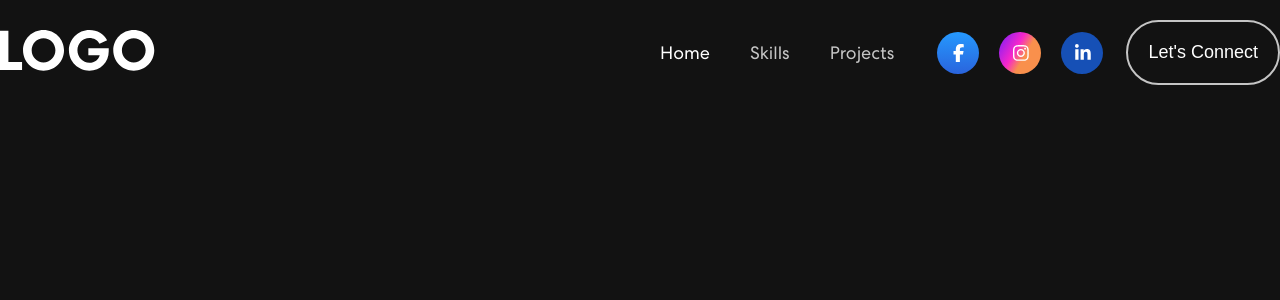
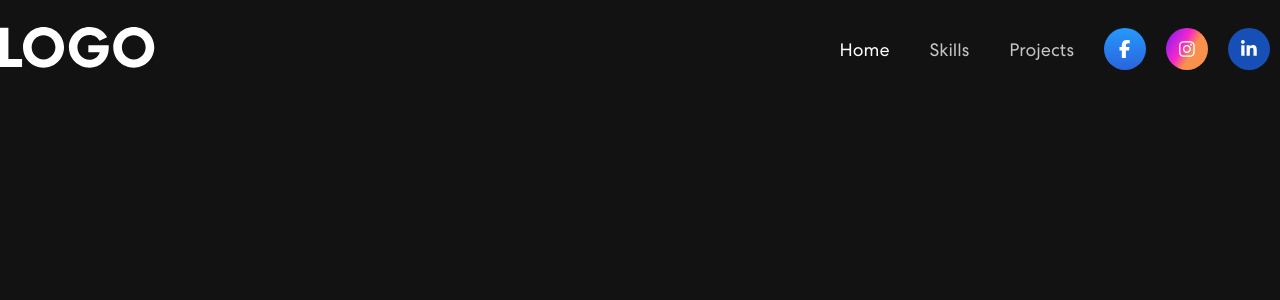
Before and after one commit to minhnhutbui/vue-portfolio, a Vue app: page / in a window 1280 px wide. Shown: the top 300 px of the page. Built offline with nearby package versions, Linux system fonts and the light colour scheme.

Commit message:
Change CSS class for navigation bar when scroll

```diff
--- a/src/components/NavBar.vue
+++ b/src/components/NavBar.vue
@@ -1,5 +1,6 @@
 <template>
-	<div id="nav" class="grid wide">
+	<div id="nav" ref="navBar">
+		<div class="content grid wide">
 			<div class="nav_left">
 				<img src="../assets/img/logo.svg" alt="Logo" />
 			</div>
@@ -25,33 +26,40 @@
 						</li>
 					</ul>
 				</div>
-			<button
-				v-for="button in buttons"
-				:key="button.name"
-				class="nav_right--button"
-			>
-				{{ button.text }}
-			</button>
+			</div>
 		</div>
 	</div>
 </template>
 
 <script>
-import { ref } from "vue";
+import { onMounted, ref } from "vue";
 import navbar from "../data/nav_bar.yml";
 
 export default {
 	setup() {
 		const items = ref(navbar.data.items);
 		const socials = ref(navbar.data.socials);
-		const buttons = ref(navbar.data.buttons);
+		const navBar = ref(null);
+
 		const setActive = (clickedIndex) =>
 			items.value.forEach((item, index) => {
 				if (clickedIndex === index && item.active) return;
 				else if (clickedIndex === index && !item.active) item.active = true;
 				else item.active = false;
 			});
-		return { items, socials, buttons, setActive };
+
+		onMounted(() => {
+			window.addEventListener("scroll", () => {
+				let curr = window.pageYOffset;
+				if (!curr && !navBar.value.classList.contains("collapsed")) return;
+				else if (curr > 0) {
+					navBar.value.classList.add("collapsed");
+				} else {
+					navBar.value.classList.remove("collapsed");
+				}
+			});
+		});
+		return { items, socials, navBar, setActive };
 	},
 };
 </script>
@@ -59,17 +67,21 @@ export default {
 <style lang="scss">
 #nav {
 	position: fixed;
-	top: 0;
+	top: 1%;
 	left: 0;
 	right: 0;
+	z-index: 99;
+	.content {
 		display: flex;
 		justify-content: space-between;
 		align-items: center;
-	padding: 20px 0;
-	z-index: 99;
+		padding: 10px 0;
+		.nav_left {
+			line-height: 100%;
+		}
 		.nav_right {
 			display: flex;
-		justify-content: space-between;
+			justify-content: flex-end;
 			align-items: center;
 			width: 50%;
 			.nav_right--items {
@@ -141,20 +153,6 @@ export default {
 				}
 			}
 		}
-	.nav_right--button {
-		background-color: transparent;
-		color: var(--white);
-		border: 2px solid var(--grey);
-		height: 100%;
-		padding: 20px;
-		border-radius: 50px;
-		-webkit-transition: color 0.3s, background-color 0.3s;
-		-moz-transition: color 0.3s, background-color 0.3s;
-		transition: color 0.3s, background-color 0.3s;
-		&:hover {
-			color: var(--black);
-			background-color: var(--white);
-		}
 	}
 	ul {
 		display: flex;
@@ -165,4 +163,8 @@ export default {
 		}
 	}
 }
+#nav.collapsed {
+	top: 0;
+	background: var(--black);
+}
 </style>
```
Lines whose indentation alone changed are shown as unchanged.
